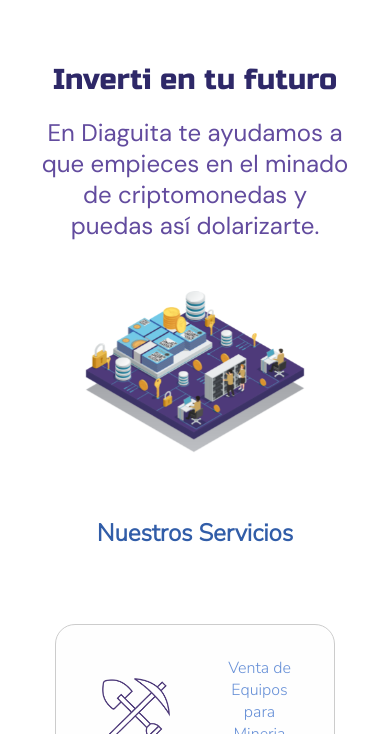
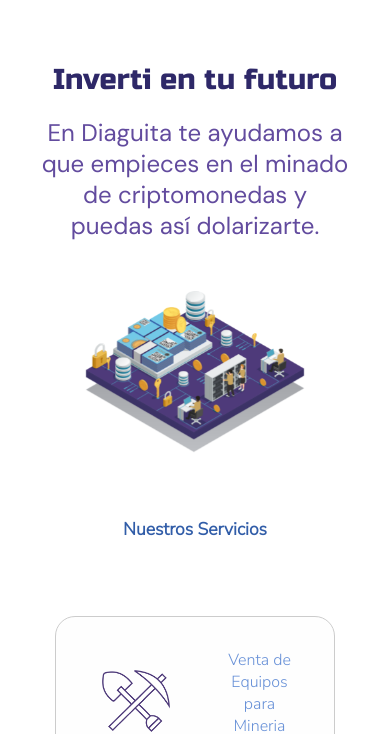
Before and after one commit to EliRozado/diaguita-webpage, a website: page index.html in a window 390 px wide. Shown: the part 97-831 px from the top of the page. Drawn offline with nearby package versions, Linux system fonts and the light colour scheme; files that its build step writes are made by us from their sources.

Commit message:
Add files via upload

```diff
--- a/scss/_sections.scss
+++ b/scss/_sections.scss
@@ -246,7 +246,7 @@ $contacto-texto: #315DA8;
     .seccion-index{
         padding: 5%;
         .seccion-titulo{
-            font-size: 1.5rem;
+            font-size: 1.3rem;
         }
         .contenedor-card{
             border-radius: 10px;
@@ -265,7 +265,7 @@ $contacto-texto: #315DA8;
                 gap: 10px;
                 display: flex;
                 flex-direction: row;
-                padding: 8%;
+                padding: 7%;
                 align-items: center;
                 justify-content: center;
                 align-content: center;
@@ -350,7 +350,7 @@ $contacto-texto: #315DA8;
     .seccion-index{
         padding: 5%;
         .seccion-titulo{
-            font-size: 1.5rem;
+            font-size: 1.1rem;
         }
         .contenedor-card{
             border-radius: 10px;
```
